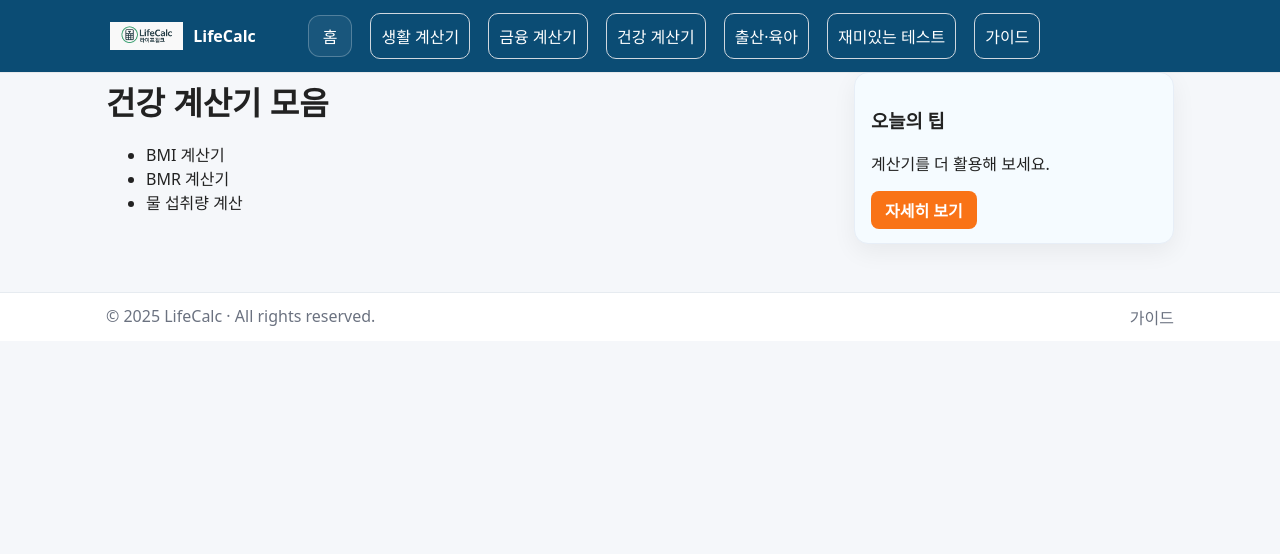
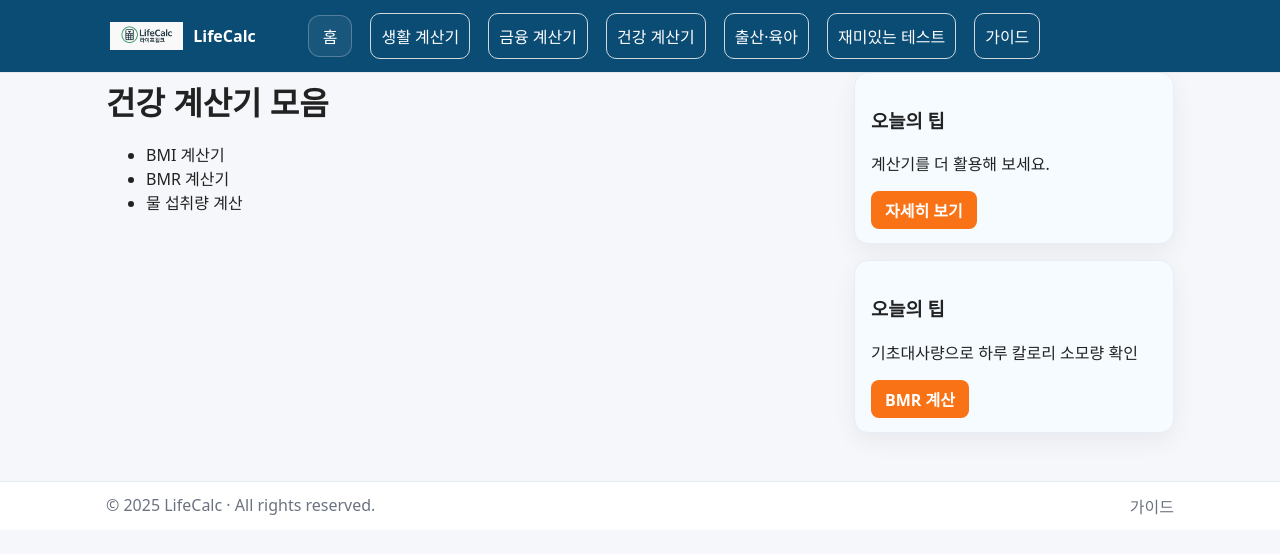
Before and after one commit to khai-lang/LifeCalc, a Jekyll site: the page built from health/index.md, in a window 1280 px wide. Shown: the top 554 px of the page. Built offline with Jekyll 4.4.1, drawn with Linux system fonts in a browser that asks for light colours; some of the changed lines change nothing that is shown.

Commit message:
Update default.html

```diff
--- a/_layouts/default.html
+++ b/_layouts/default.html
@@ -463,5 +463,31 @@
       });
     })();
   </script>
+  <script>
+(function(){
+  // 데스크톱에서만 동작 (모바일은 사이드 레일이 숨겨짐)
+  if (window.matchMedia('(min-width:1101px)').matches){
+    const rightRail = document.querySelector('.right-rail');
+    const sideAdBox = document.querySelector('#side-ad'); // 사이드 광고 컨테이너
+    if (rightRail && sideAdBox){
+      // 본문 안에 잘못 들어간 카드/광고를 찾아서 사이드로 이동
+      const strayPromos = document.querySelectorAll('.main-content .promo-card');
+      strayPromos.forEach(promo => {
+        if (!rightRail.contains(promo)) {
+          rightRail.insertBefore(promo, sideAdBox); // 광고 위로 이동
+        }
+      });
+
+      const strayAds = document.querySelectorAll('.main-content ins.adsbygoogle');
+      strayAds.forEach(ad => {
+        if (!sideAdBox.contains(ad)) {
+          sideAdBox.appendChild(ad); // 사이드 광고 컨테이너로 이동
+        }
+      });
+    }
+  }
+})();
+</script>
+
 </body>
 </html>
```
